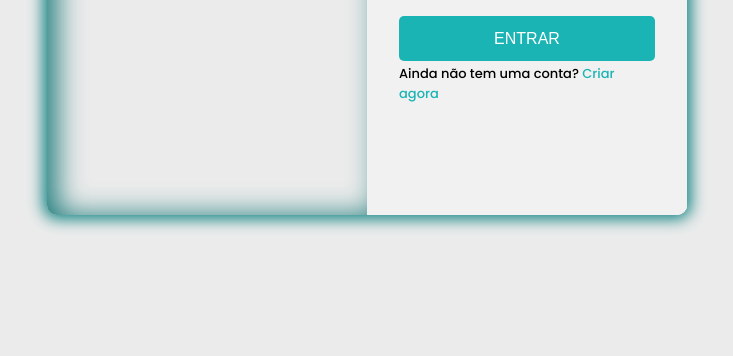
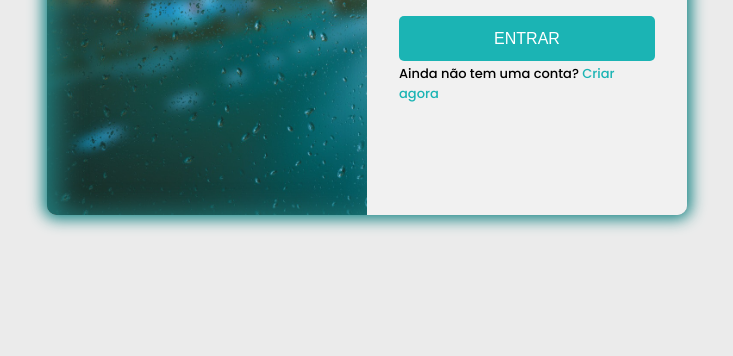
Before and after one commit to WellingtonNunes/tela_login, a plain HTML site: page index.html in a window 1280 px wide. Shown: the part 444-800 px from the top of the page, without its empty margins (273-1006 px from the left). Drawn offline with Linux system fonts and the light colour scheme.

Commit message:
alteração no css

```diff
--- a/style.css
+++ b/style.css
@@ -18,7 +18,7 @@ section.container{
     border-radius: 10px;
     box-shadow: 0 0 15px 4px #128383;
     position: relative;
-    background-image: url(pexels-pixabay-531880.jpg);
+    background-image: url(/img/pexels-pixabay-531880.jpg);
     background-size: cover;
 }
 .banner{
```
